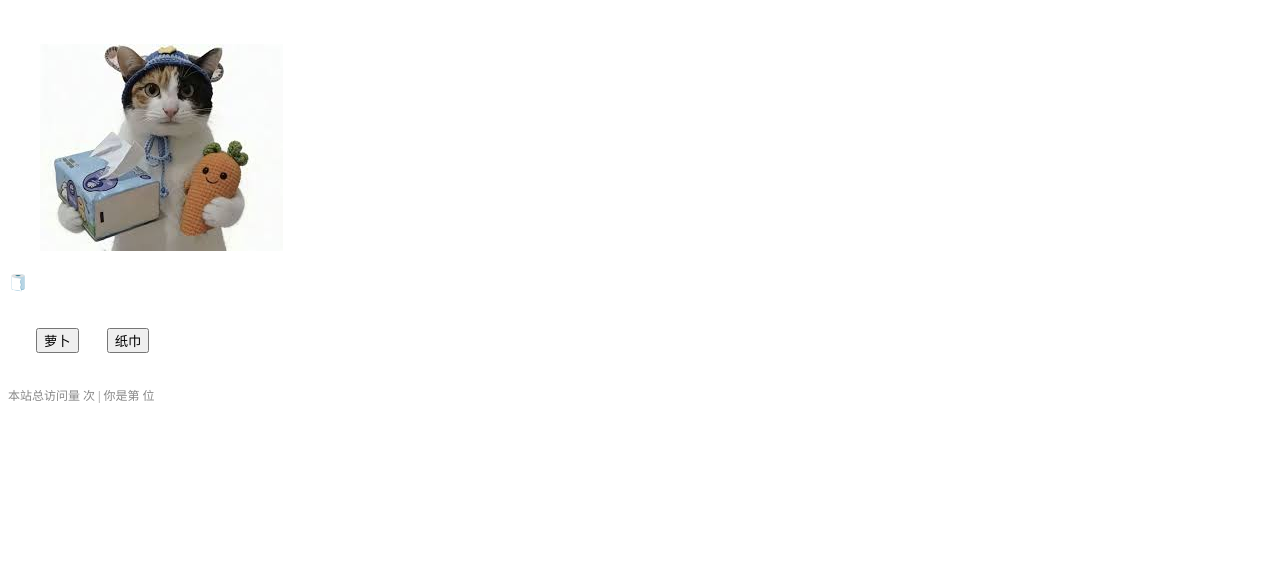
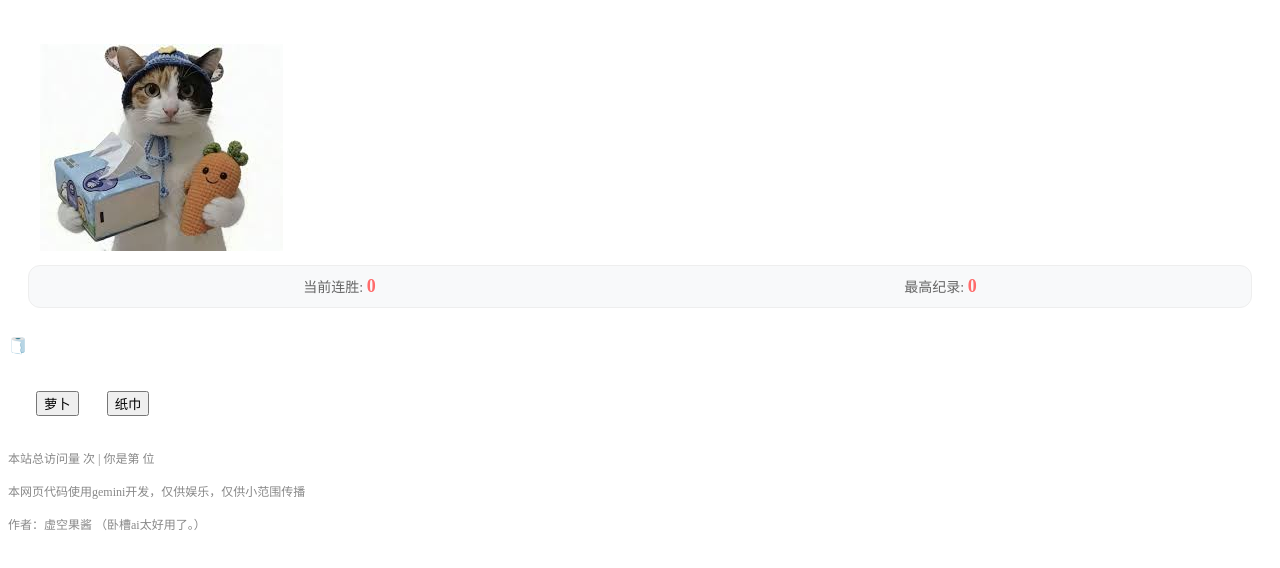
Before and after one commit to voidjam1/zhenbang1, a plain HTML site: page index.html in a window 1280 px wide. Drawn offline with Linux system fonts and the light colour scheme; some packages are replaced by stand-ins of ours; a script that the page names is missing.

Commit message:
Update index.html

```diff
--- a/index.html
+++ b/index.html
@@ -5,6 +5,7 @@
     <meta name="viewport" content="width=device-width, initial-scale=1.0">
     <title>萝卜纸巾低脂小游戏</title>
     <style>
+
         body {
             font-family: 'Segoe UI', Tahoma, Geneva, Verdana, sans-serif;
             display: flex;
@@ -79,6 +80,22 @@
             font-weight: bold;
             font-size: 20px;
         }
+/* 成绩板样式：增加一点精致的背景感 */
+#score-board {
+    margin: 10px 20px;
+    padding: 10px;
+    background-color: #f8f9fa;
+    border-radius: 12px;
+    display: flex;
+    justify-content: space-around;
+    font-size: 14px;
+    color: #666;
+    border: 1px solid #eee;
+}
+.score-item b {
+    color: #ff6b6b; /* 让分数醒目一点 */
+    font-size: 18px;
+}
     </style>
 </head>
   <script async src="//busuanzi.ibruce.info/busuanzi/2.3/busuanzi.pure.mini.js"></script>
@@ -88,7 +105,10 @@
     <div class="header-image">
         <img src="https://voidjam1.github.io/zhenbang1/mao.jpg" alt="猫。">
     </div>
-
+<div id="score-board">
+    <div class="score-item">当前连胜: <b id="current-score">0</b></div>
+    <div class="score-item">最高纪录: <b id="best-score">0</b></div>
+</div>
     <div id="emoji-display">❓</div>
     <div id="result-text"></div>
 
@@ -103,12 +123,27 @@
     本站总访问量 <span id="busuanzi_value_site_pv"></span> 次 |
     你是第 <span id="busuanzi_value_site_uv"></span> 位
 </div>
+</div>
+<div style="margin-top: 15px; font-size: 12px; color: #888;">
+    本网页代码使用gemini开发，仅供娱乐，仅供小范围传播
+</div>
+
+
+<div>
+<div style="margin-top: 15px; font-size: 12px; color: #888;">
+
+     作者：虚空果酱
+  （卧槽ai太好用了。）
+<div>
 <script>
-    const items = [
-        { emoji: '🥕', name: '萝卜' },
-        { emoji: '🧻', name: '纸巾' }
-    ];
+
+const items = [{emoji:'🥕', name:'萝卜'}, {emoji:'🧻', name:'纸巾'}];
 let currentItem = {};
+let score = 0; // 当前分数
+
+//
+let bestScore = localStorage.getItem('emoji_game_best') || 0;
+document.getElementById('best-score').textContent = bestScore;
 
 function startGame() {
     currentItem = items[Math.floor(Math.random() * items.length)];
@@ -120,17 +155,36 @@
 
 function checkAnswer(choice) {
     const resultEl = document.getElementById('result-text');
+    const scoreEl = document.getElementById('current-score');
+    const bestEl = document.getElementById('best-score');
+
     if (choice === currentItem.name) {
+        // 1. 答对了：增加分数
+        score++;
+        scoreEl.textContent = score;
+
+        // 2. 检查并更新最高纪录
+        if (score > bestScore) {
+            bestScore = score;
+            bestEl.textContent = bestScore;
+            // 把新纪录存入浏览器的“保险箱”
+            localStorage.setItem('emoji_game_best', bestScore);
+        }
+
         resultEl.textContent = '蒸蚌！';
         resultEl.style.color = '#4CAF50';
         document.getElementById('choices').style.display = 'none';
         document.getElementById('next-btn').style.display = 'block';
     } else {
+        // 3. 答错了：连胜中断，分数归零
+        score = 0;
+        scoreEl.textContent = score;
         resultEl.textContent = '☝️🤨';
         resultEl.style.color = '#ff6b6b';
     }
 }
 
+// 初始化游戏
 startGame();
 </script>
 
```
Lines whose indentation alone changed are shown as unchanged.
